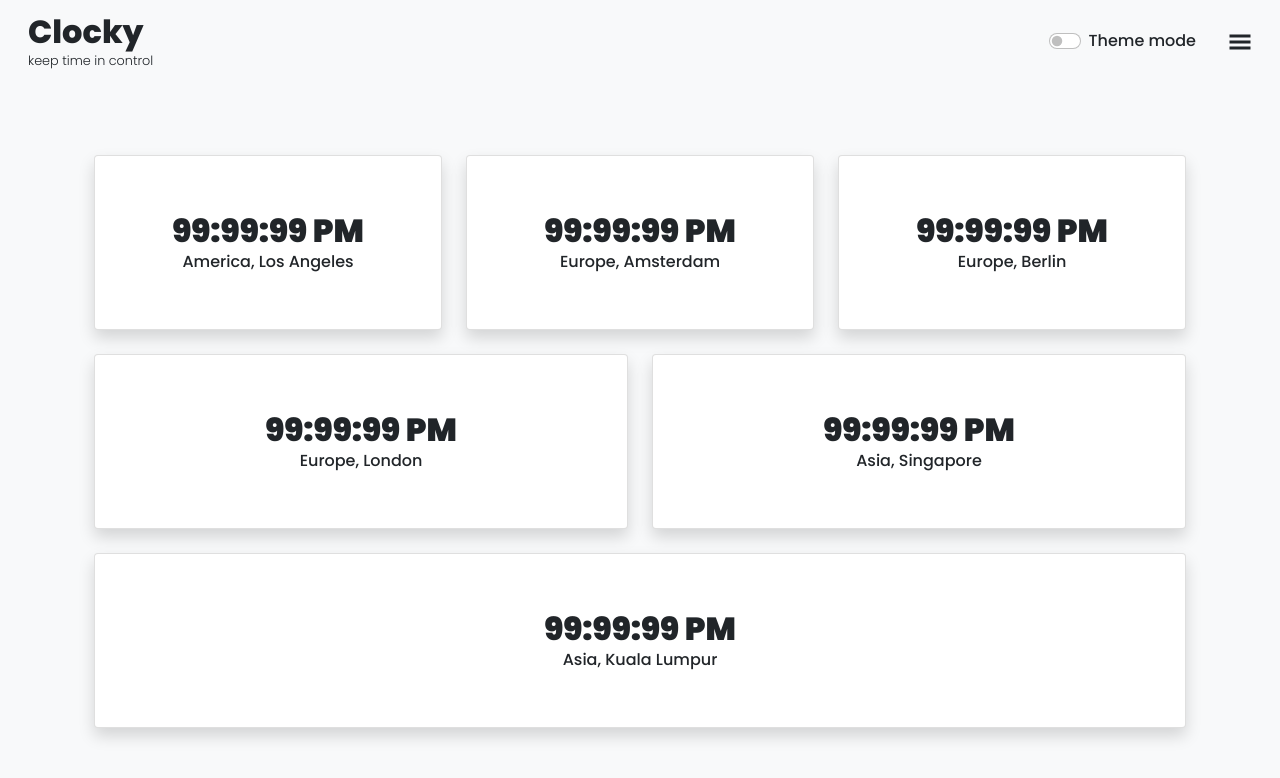
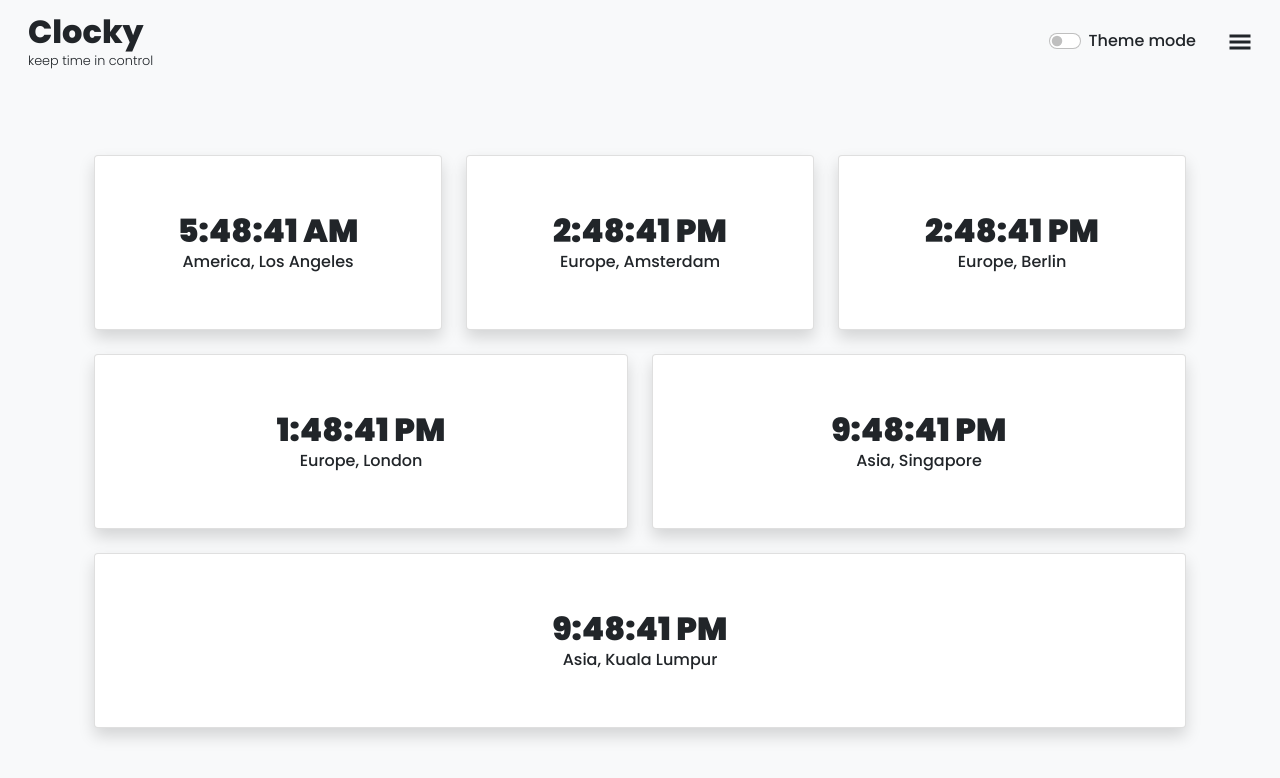
Before and after one commit to terrance456/my-clock, a React (Create React App) app: page /1 in a window 1280 px wide. Shown: the top 778 px of the page. Built offline with nearby package versions, Linux system fonts and the light colour scheme.

Commit message:
uncommented code

```diff
--- a/src/components/clock/Clock.tsx
+++ b/src/components/clock/Clock.tsx
@@ -9,19 +9,19 @@ interface IClockProps {
 
 export const Clock = (props: IClockProps) => {
   const { theme } = useThemeContext();
-  const [timeDisplay, setTimeDisplay] = useState<string>("99:99:99 PM");
+  const [timeDisplay, setTimeDisplay] = useState<string>("--:--:-- PM");
 
   const timeConverter = (date: Date, timeZone: string) => {
     return new Date(date).toLocaleTimeString("en-US", { timeZone: timeZone });
   };
 
-  // useEffect(() => {
-  //   const tickEverySecond: NodeJS.Timer = setInterval(
-  //     () => setTimeDisplay(timeConverter(new Date(), props.timeZone as string)),
-  //     1000
-  //   );
-  //   return () => clearInterval(tickEverySecond);
-  // });
+  useEffect(() => {
+    const tickEverySecond: NodeJS.Timer = setInterval(
+      () => setTimeDisplay(timeConverter(new Date(), props.timeZone as string)),
+      1000
+    );
+    return () => clearInterval(tickEverySecond);
+  });
 
   return (
     <div
```
